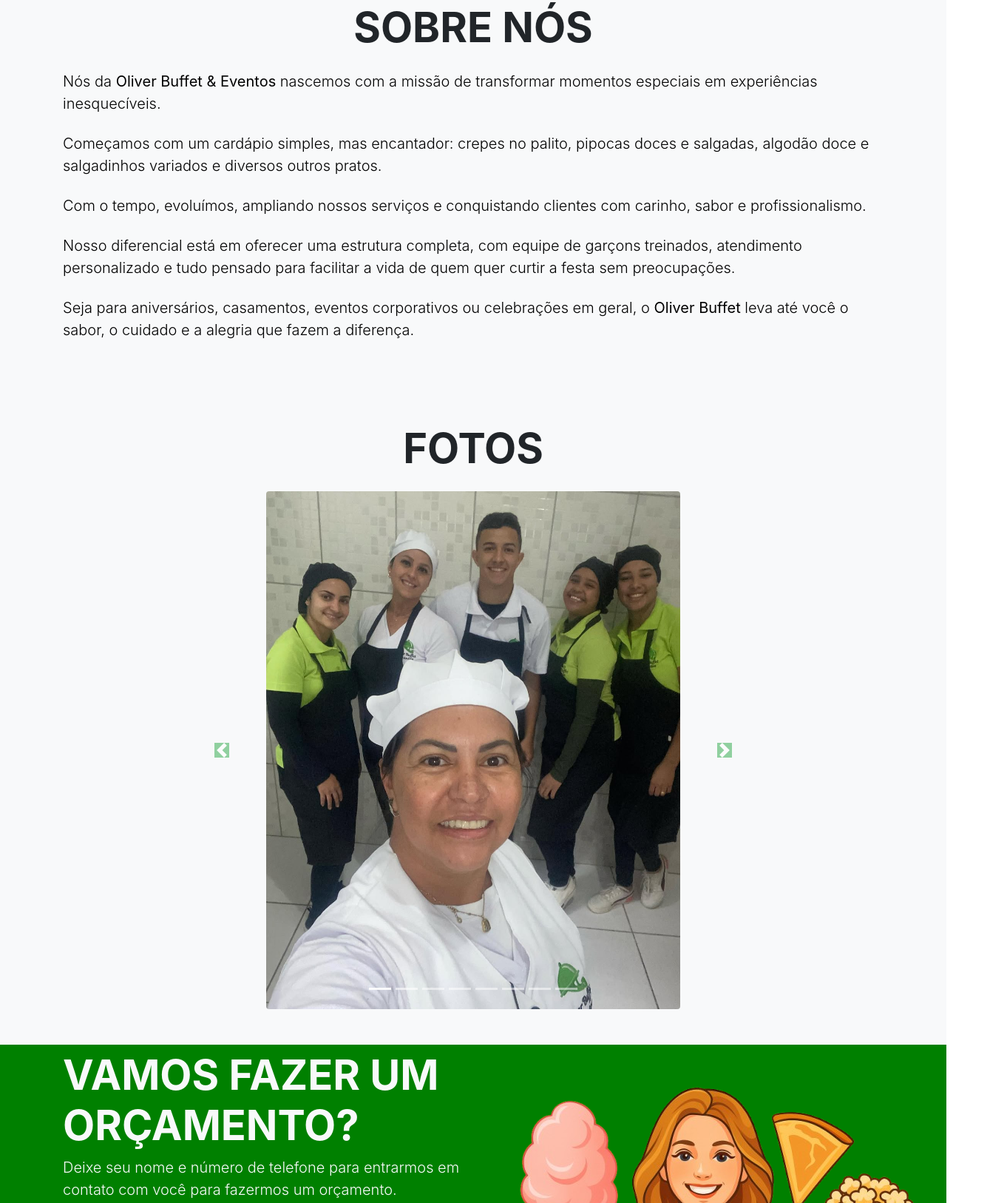
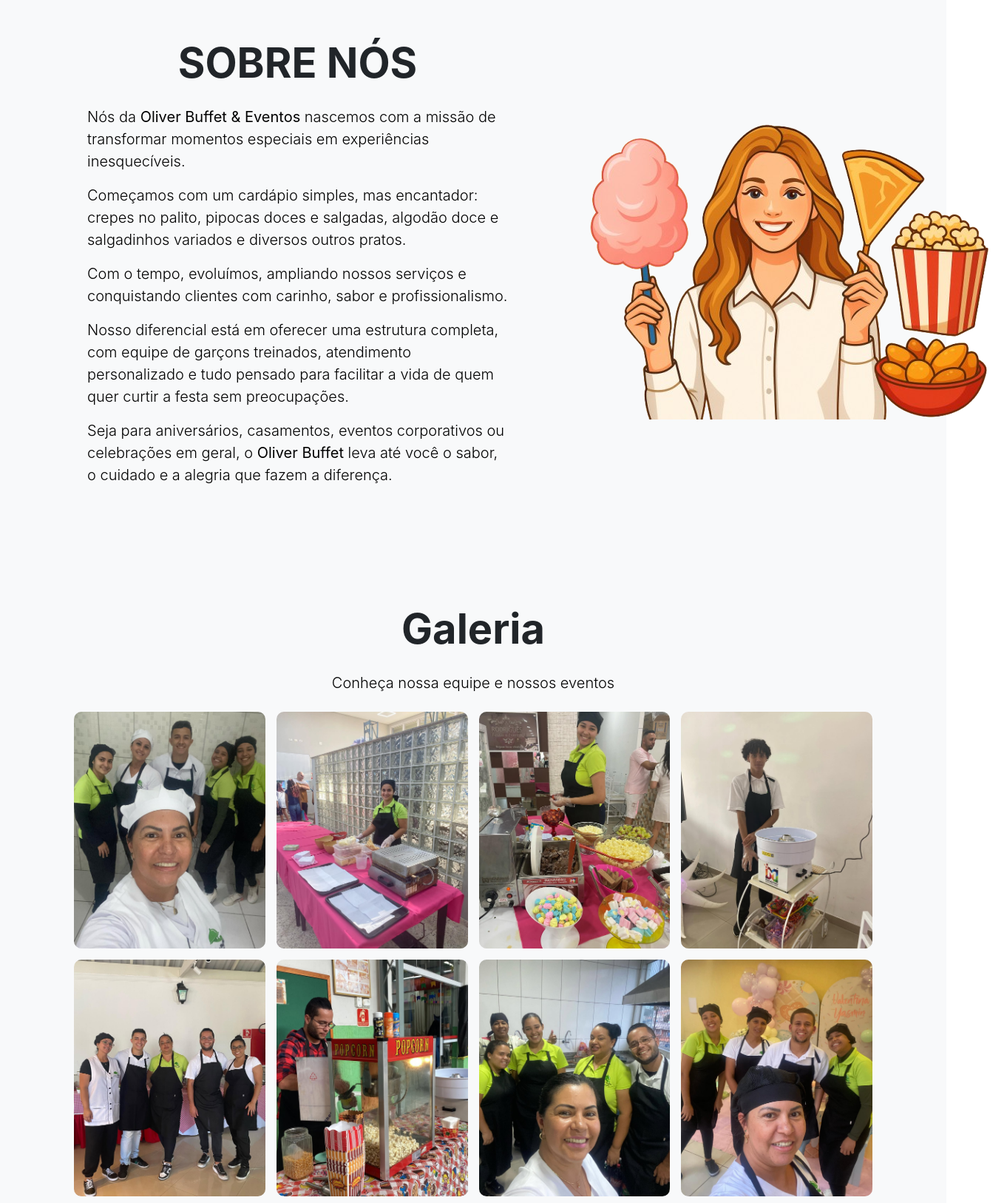
Before and after one commit to VictorAraujo03/OliverBuffet-SiteProject, a website: page index.html in a window 1280 px wide. Shown: the part 244-1870 px from the top of the page at 74% size, 1362 px wide, since content can reach past the window. Drawn offline with nearby package versions, Linux system fonts and the light colour scheme.

Commit message:
Added: Galeria de Fotos e Alteração no Sobre

```diff
--- a/css/style.css
+++ b/css/style.css
@@ -14,6 +14,11 @@
     width: 100%;
     margin: auto;
 
+}
+
+#sobre-texto {
+  padding-right: 150px;
+  margin-right: 150px;
 }
 
 .logo-oliver {
@@ -69,3 +74,30 @@
   color: black;
   font-size: 1.2rem;
 }
+
+
+/* Galeria de fotos */
+.galeria {
+  text-align: center;
+  padding: 40px 20px;
+}
+
+.galeria-grid {
+  display: grid;
+  grid-template-columns: repeat(auto-fit, minmax(250px, 1fr));
+  gap: 15px;
+  margin-top: 20px;
+}
+
+.galeria-grid img {
+  width: 100%;
+  height: 320px;
+  object-fit: cover;
+  border-radius: 10px;
+  cursor: pointer;
+  transition: transform 0.3s ease;
+}
+
+.galeria-grid img:hover {
+  transform: scale(1.05);
+}
--- a/index.html
+++ b/index.html
@@ -68,102 +68,59 @@
         </nav>
     </header><!--  fim cabecalho -->
 
-    <section id="sobre" class="py-5 bg-light"> <!--  inicio sessao sobre -->
+    <section id="sobre" class="py-5 bg-light"> <!-- início sessão sobre -->
         <div class="container">
-        <div class="row justify-content-center">
-            <div class="col-lg-12">
+            <div class="row align-items-center">
+
+                <!-- Coluna do Texto -->
+                <div class="col-md-7 p-5">
                     <h2 class="display-4 font-weight-bold mb-4 text-center">
                         SOBRE NÓS
                     </h2>
-                <p class="lead mb-4">
-                    Nós da <strong>Oliver Buffet & Eventos</strong> nascemos com a missão de transformar momentos especiais em experiências inesquecíveis.
+                    <p class="lead">
+                        Nós da <strong>Oliver Buffet & Eventos</strong> nascemos com a missão de transformar momentos especiais em experiências inesquecíveis. <br>
+                    <p>
+                    <p class="lead">
+                        Começamos com um cardápio simples, mas encantador: crepes no palito, pipocas doces e salgadas, algodão doce e salgadinhos variados e diversos outros pratos. <br>
                     </p>
-                <p class="lead mb-4">
-                    Começamos com um cardápio simples, mas encantador: crepes no palito, pipocas doces e salgadas, algodão doce e salgadinhos variados e diversos outros pratos.
+                    <p class="lead">
+                        Com o tempo, evoluímos, ampliando nossos serviços e conquistando clientes com carinho, sabor e profissionalismo. <br>
                     </p>
-                <p class="lead mb-4">
-                    Com o tempo, evoluímos, ampliando nossos serviços e conquistando clientes com carinho, sabor e profissionalismo.
-                </p>
-                <p class="lead mb-4">
-                    Nosso diferencial está em oferecer uma estrutura completa, com equipe de garçons treinados, atendimento personalizado e tudo pensado para facilitar a vida de quem quer curtir a festa sem preocupações.
+                    <p class="lead">
+                        Nosso diferencial está em oferecer uma estrutura completa, com equipe de garçons treinados, atendimento personalizado e tudo pensado para facilitar a vida de quem quer curtir a festa sem preocupações. <br>
                     </p>
                     <p class="lead">
                         Seja para aniversários, casamentos, eventos corporativos ou celebrações em geral, o <strong>Oliver Buffet</strong> leva até você o sabor, o cuidado e a alegria que fazem a diferença.
                     </p>
+                    </p>
+                </div>
+
+                <!-- Coluna da Imagem -->
+                <div class="col-md-5 text-center">
+                    <img src="img/arte_de_fundo_oliverbuffet.png" alt="Arte Oliver Buffet" class="img-fluid" style="max-width: 750px;">
+                </div>
+
             </div>
         </div>
+    </section> <!-- fim sessão sobre -->
+
+    <!-- início seção de galeria de fotos -->
+    <section class="galeria py-5 bg-light">
+        <div class="container">
+        <div class="col-md-12 ">
+        <h2 class="display-4 font-weight-bold mb-4 text-center">Galeria</h2>
+        <p class="lead mb-4">Conheça nossa equipe e nossos eventos</p>
+
+        <div class="galeria-grid">
+          <img src="img/imagem1.jpg" alt="Equipe Oliver Buffet" />
+          <img src="img/imagem2.jpg" alt="Crepes no palito" />
+          <img src="img/imagem3.jpg" alt="Nossos Fondue" />
+          <img src="img/imagem4.jpg" alt="Algodão doce" />
+          <img src="img/imagem5.jpg" alt="Equipe Oliver Buffet 2" />
+          <img src="img/imagem6.jpg" alt="Pipocas" />
+          <img src="img/imagem7.jpg" alt="Equipe Oliver Buffet 3" />
+          <img src="img/imagem8.jpg" alt="Equipe Oliver Buffet 4" />
           </div>
-</section> <!--  fim sessao sobre -->
-
-    <!-- início seção de fotos com carrossel -->
- <section class="py-5  bg-light">
-  <div class="container">
-    <h2 class="display-4 font-weight-bold text-center mb-4">FOTOS</h2>
-
-
-
-    <div id="carousel-controles" class="carousel slide mx-auto" data-bs-ride="carousel" style="max-width: 800px;">
-
-        <!-- Indicadores -->
-        <ol class="carousel-indicators">
-            <li data-bs-target="#carousel-controles" data-bs-slide-to="0" class="active" ></li>
-            <li data-bs-target="#carousel-controles" data-bs-slide-to="1" ></li>
-            <li data-bs-target="#carousel-controles" data-bs-slide-to="2" ></li>
-            <li data-bs-target="#carousel-controles" data-bs-slide-to="3" ></li>
-            <li data-bs-target="#carousel-controles" data-bs-slide-to="4" ></li>
-            <li data-bs-target="#carousel-controles" data-bs-slide-to="5" ></li>
-            <li data-bs-target="#carousel-controles" data-bs-slide-to="6" ></li>
-            <li data-bs-target="#carousel-controles" data-bs-slide-to="7" ></li>
-        </ol>
-
-      <div class="carousel-inner text-center">
-
-        <!-- Itens do carrossel -->
-        <div class="carousel-item active">
-          <img src="img/imagem1.jpg" class="d-block mx-auto img-fluid rounded" style="max-height: 700px;" alt="Foto 1">
-        </div>
-
-        <div class="carousel-item">
-          <img src="img/imagem2.jpg" class="d-block mx-auto img-fluid rounded" style="max-height: 700px;" alt="Foto 2">
-        </div>
-
-        <div class="carousel-item">
-          <img src="img/imagem3.jpg" class="d-block mx-auto img-fluid rounded" style="max-height: 700px;" alt="Foto 3">
-        </div>
-
-        <div class="carousel-item">
-          <img src="img/imagem4.jpg" class="d-block mx-auto img-fluid rounded" style="max-height: 700px;" alt="Foto 4">
-        </div>
-
-        <div class="carousel-item">
-          <img src="img/imagem5.jpg" class="d-block mx-auto img-fluid rounded" style="max-height: 700px;" alt="Foto 5">
-        </div>
-
-        <div class="carousel-item">
-          <img src="img/imagem6.jpg" class="d-block mx-auto img-fluid rounded" style="max-height: 700px;" alt="Foto 6">
-        </div>
-
-        <div class="carousel-item">
-          <img src="img/imagem7.jpg" class="d-block mx-auto img-fluid rounded" style="max-height: 700px;" alt="Foto 7">
-        </div>
-
-        <div class="carousel-item">
-          <img src="img/imagem8.jpg" class="d-block mx-auto img-fluid rounded" style="max-height: 700px;" alt="Foto 8">
-        </div>
-
-       </div> <!-- fim do carrossel -->
-
-
-      <!-- Botões de navegação -->
-      <button class="carousel-control-prev" type="button" data-bs-target="#carousel-controles" data-bs-slide="prev">
-        <span class="carousel-control-prev-icon bg-success" aria-hidden="true"></span>
-        <span class="visually-hidden"></span>
-      </button>
-
-      <button class="carousel-control-next" type="button" data-bs-target="#carousel-controles" data-bs-slide="next">
-        <span class="carousel-control-next-icon bg-success" aria-hidden="true"></span>
-        <span class="visually-hidden"></span>
-      </button>
           </div>
         </div>
       </section> <!-- fim seção de botoes do carrossel -->
@@ -292,6 +249,34 @@
             console.error(error);
         });
     });
+
+    // Galeria de fotos
+    document.querySelectorAll('.galeria-grid img').forEach(img => {
+  img.addEventListener('click', function() {
+    const overlay = document.createElement('div');
+    overlay.style.position = 'fixed';
+    overlay.style.top = 0;
+    overlay.style.left = 0;
+    overlay.style.width = '100%';
+    overlay.style.height = '100%';
+    overlay.style.background = 'rgba(0,0,0,0.8)';
+    overlay.style.display = 'flex';
+    overlay.style.alignItems = 'center';
+    overlay.style.justifyContent = 'center';
+    overlay.style.zIndex = 9999;
+
+    const fullImg = document.createElement('img');
+    fullImg.src = this.src;
+    fullImg.style.maxWidth = '90%';
+    fullImg.style.maxHeight = '90%';
+    fullImg.style.borderRadius = '10px';
+
+    overlay.appendChild(fullImg);
+    document.body.appendChild(overlay);
+
+    overlay.addEventListener('click', () => overlay.remove());
+  });
+});
 </script>
 
 
```
Lines whose indentation alone changed are shown as unchanged.
